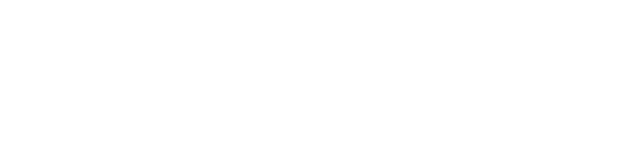
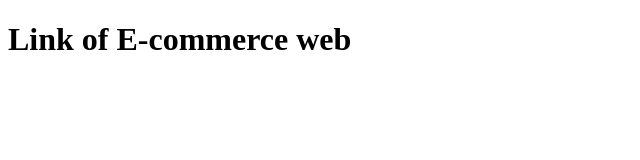
Before and after one commit to dhruvpatel09cg/Git-command-practice, a plain HTML site: page Day21/rebase/newEcommerce.html in a window 1280 px wide. Shown: the whole page, without its empty margins (0-640 px from the left). Drawn offline with Linux system fonts and the light colour scheme.

Commit message:
Link of E-commerce web

```diff
--- a/Day21/rebase/newEcommerce.html
+++ b/Day21/rebase/newEcommerce.html
@@ -6,6 +6,6 @@
     <title>Document</title>
 </head>
 <body>
-
+    <h1>Link of E-commerce web</h1>
 </body>
 </html>
```
